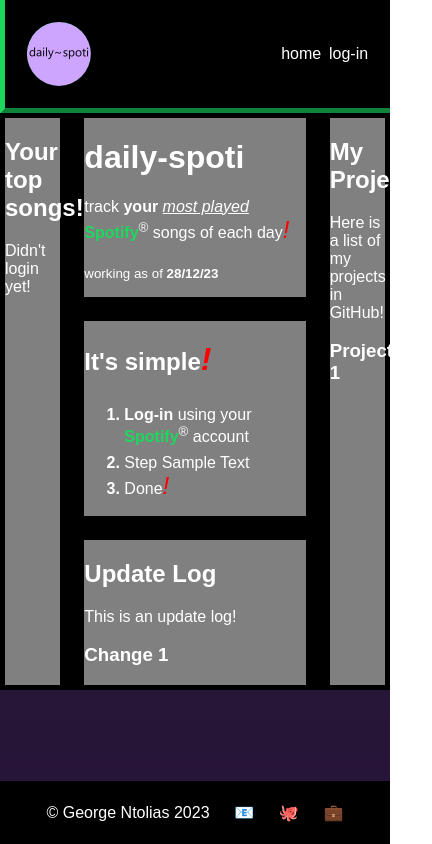
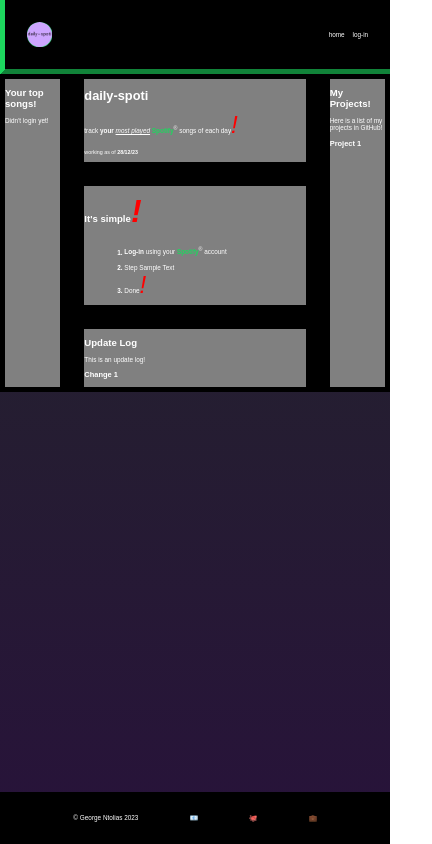
Before and after one commit to FriedImage/daily-spoti, a plain HTML site: page index.html in a window 390 px wide. Shown: the whole page, 432 px wide, since content can reach past the window. Drawn offline with Linux system fonts and the light colour scheme.

Commit message:
Dynamic viewport sizes & media queries
responsive sizing!

```diff
--- a/css/style.css
+++ b/css/style.css
@@ -44,7 +44,7 @@
     flex-direction: column;
 
     /* height of flex should be 100% of viewpoint height */
-    min-height: 100vh;
+    min-height: 100dvh;
 }
 
 /* all about links */
@@ -83,7 +83,7 @@
     margin: 0;
     padding: 0;
     overflow: hidden;
-    padding: 2vh;
+    padding: 2dvh;
 }
 
 footer > ul {
@@ -94,7 +94,7 @@
     margin: 0;
     padding: 0;
     overflow: hidden;
-    padding: 2vh;
+    padding: 2dvh;
 }
 
 /* push footer to the bottom */
@@ -166,7 +166,7 @@
 }
 
 .li-item:not(:nth-of-type(1)) {
-    padding-left: 2vw;
+    padding-left: 2dvw;
 }
 
 .logo {
@@ -197,3 +197,103 @@
     font-size: 2rem;
     font-style: italic;
 }
+
+@media (max-width: 5000px) {
+    .container {
+        font-size: 2.5rem;
+    }
+    .logo {
+        width: 160px;
+        height: 160px;
+    }
+}
+
+@media (max-width: 4000px) {
+    .container {
+        font-size: 2rem;
+    }
+    .logo {
+        width: 128px;
+        height: 128px;
+    }
+}
+
+@media (max-width: 3000px) {
+    .container {
+        font-size: 1.8rem;
+    }
+    .logo {
+        width: 115.2px;
+        height: 115.2px;
+    }
+}
+
+@media (max-width: 2000px) {
+    .container {
+        font-size: 1.5rem;
+    }
+    .logo {
+        width: 96px;
+        height: 96px;
+    }
+}
+
+@media (max-width: 1500px) {
+    .container {
+        font-size: 1.2rem;
+    }
+    .logo {
+        width: 76.8px;
+        height: 76.8px;
+    }
+}
+
+@media (max-width: 1300px) {
+    .container {
+        font-size: 1rem;
+    }
+    .logo {
+        width: 64px;
+        height: 64px;
+    }
+}
+
+@media (max-width: 630px) {
+    .container {
+        font-size: 0.7rem;
+    }
+    .logo {
+        width: 44.8px;
+        height: 44.8px;
+    }
+}
+
+@media (max-width: 450px) {
+    .container {
+        font-size: 0.5rem;
+    }
+    .logo {
+        width: 32px;
+        height: 32px;
+    }
+}
+
+@media (max-width: 400px) {
+    .container {
+        font-size: 0.4rem;
+    }
+    .logo {
+        width: 25.6px;
+        height: 25.6px;
+    }
+}
+
+@media (max-width: 350px) {
+    .container {
+        font-size: 0.3rem;
+    }
+    .logo {
+        width: 19.2px;
+        height: 19.2px;
+    }
+}
```
